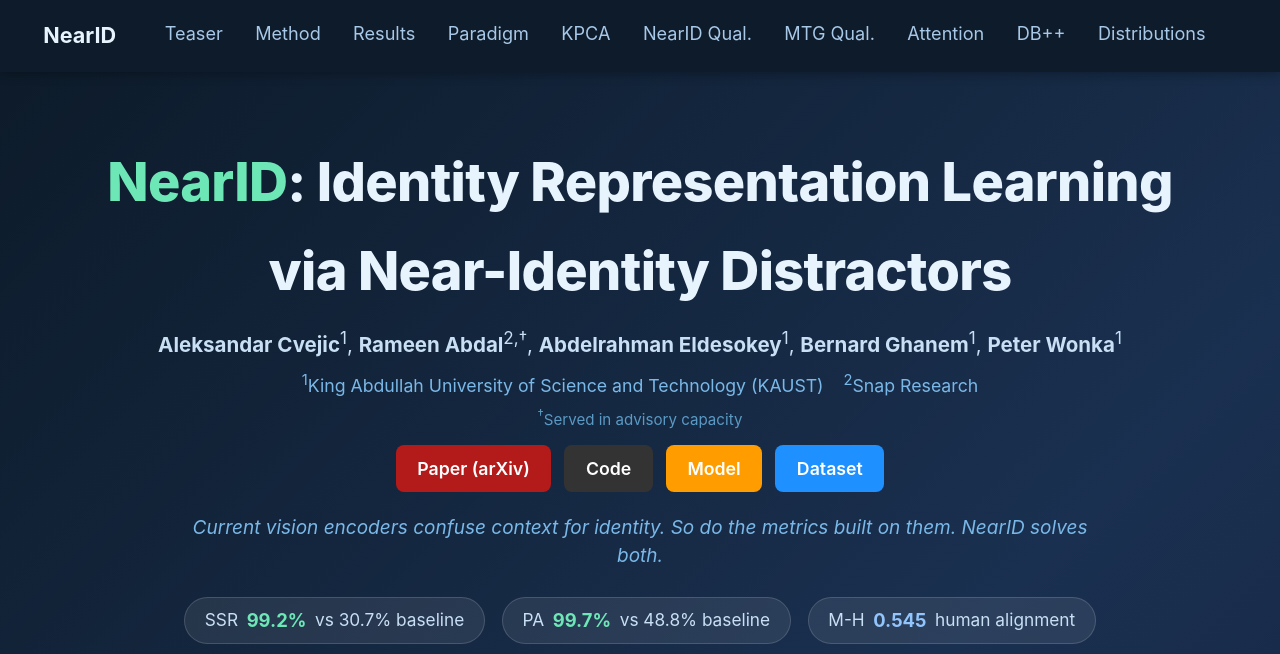
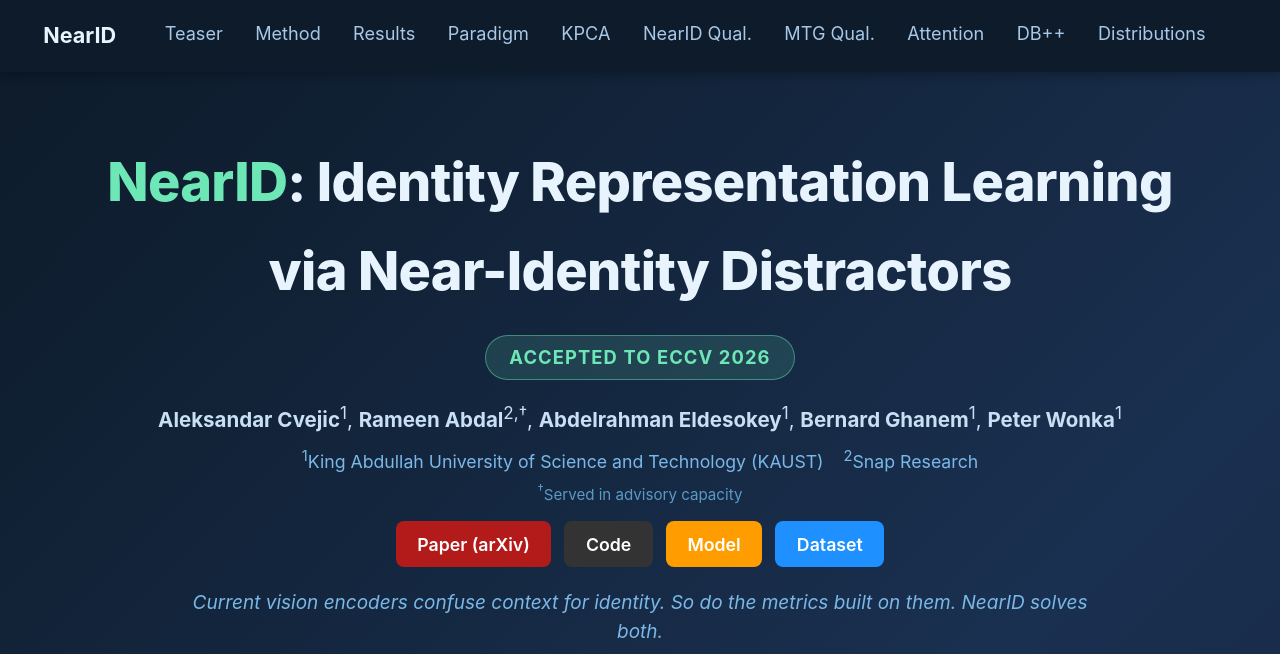
Before and after one commit to Gorluxor/NearID, a plain HTML site: page index.html in a window 1280 px wide. Shown: the top 654 px of the page. Drawn offline with Linux system fonts and the light colour scheme.

Commit message:
Announce ECCV 2026 acceptance on project page
Co-Authored-By: Claude Opus 5 <noreply@anthropic.com>
Claude-Session: https://claude.ai/code/session_01QmNRGjVqAW7NUbNMP9Lp6p

```diff
--- a/index.html
+++ b/index.html
@@ -3,7 +3,7 @@
 <head>
 <meta charset="UTF-8">
 <meta name="viewport" content="width=device-width, initial-scale=1.0">
-<title>NearID — Identity Representation Learning via Near-Identity Distractors</title>
+<title>NearID - Identity Representation Learning via Near-Identity Distractors (ECCV 2026)</title>
 <style>
 /* ── Reset & Base ─────────────────────────────────────────── */
 *, *::before, *::after { box-sizing: border-box; margin: 0; padding: 0; }
@@ -48,6 +48,14 @@ nav a:hover { color: #fff; border-bottom-color: #4da6ff; }
   font-weight: 800; letter-spacing: -0.5px; margin-bottom: 0.4rem;
 }
 .hero .venue { font-size: 1rem; color: #7ab8e8; font-weight: 600; margin-bottom: 1.2rem; }
+.venue-badge {
+  display: inline-block; margin: 0.5rem 0 0.9rem;
+  background: rgba(110,231,183,0.14);
+  border: 1px solid rgba(110,231,183,0.45);
+  color: #6ee7b7; padding: 0.3rem 1.1rem; border-radius: 999px;
+  font-size: 0.85rem; font-weight: 700; letter-spacing: 0.06em;
+  text-transform: uppercase;
+}
 .anon-badge {
   display: inline-block; margin-bottom: 1.6rem;
   background: rgba(77,166,255,0.15);
@@ -202,6 +210,7 @@ footer {
 <!-- Hero + TL;DR -->
 <div class="hero">
   <h1><span style="color:#6ee7b7;">NearID</span>: Identity Representation Learning<br>via Near-Identity Distractors</h1>
+  <div class="venue-badge">Accepted to ECCV 2026</div>
   <p style="font-size:0.95rem; color:#c8dff4; margin-bottom:0.3rem;">
     <strong>Aleksandar Cvejic</strong><sup>1</sup>,
     <strong>Rameen Abdal</strong><sup>2,&#8224;</sup>,
@@ -672,6 +681,7 @@ footer {
 <!-- Footer -->
 <footer>
   NearID &nbsp;&middot;&nbsp;
+  ECCV 2026 &nbsp;&middot;&nbsp;
   KAUST &amp; Snap Research
 </footer>
 
```
Also changed, not shown: 1 other file.
